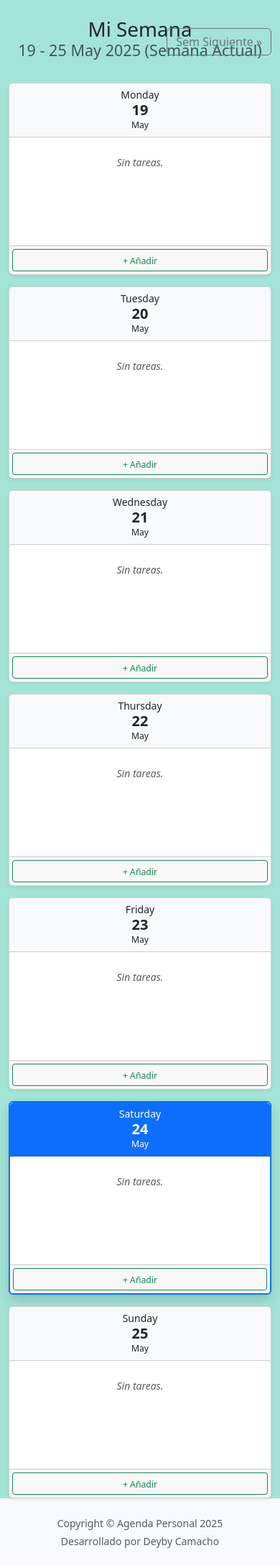
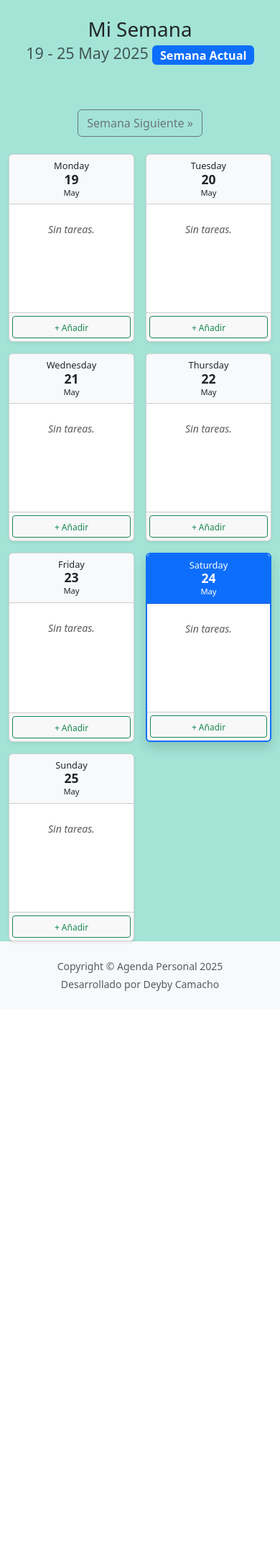
Before and after one commit to deyby01/agenda_personal, a Django app: page /agenda/ in a window 390 px wide. Shown: the part 56-2232 px from the top of the page at 72% size. After the commit the page ends 1433 px from the top, so only its background shows below. Run offline with Django 5.2, Linux system fonts and the light colour scheme; the visitor is signed in with stand-in values (Sample User, id 1); data that the repository does not hold is empty.

Commit message:
Mejore la vista de la semana en dispositivos mobiles para mejor visual

```diff
--- a/static/css/custom_style.css
+++ b/static/css/custom_style.css
@@ -9,3 +9,69 @@ body {
 .action-buttons-semana a small {
     font-size: 0.7rem;
 }
+
+/* --- INICIO DE ESTILOS RESPONSIVOS PARA VISTA SEMANAL --- */
+/* Aplicaremos estos estilos a pantallas más pequeñas que 768px (breakpoint 'md' de Bootstrap) */
+/* Esto cubrirá cuando tengas 2 columnas (xs, sm) o incluso si tuvieras 1 columna en xs. */
+@media (max-width: 767.98px) {
+    /* --- Cabecera de la tarjeta del día --- */
+    .card-header h5.small { /* Contenedor del texto del día: "Lunes", "19", "May" */
+        font-size: 0.8rem; /* Reduce el tamaño general si es necesario */
+        line-height: 1.2; /* Ajusta el interlineado */
+    }
+    .card-header h5.small .fs-5.fw-bold { /* Número del día, ej: "19" */
+        font-size: 1.1rem !important; /* Reduce el tamaño del número del día */
+    }
+    .card-header h5.small .small { /* Nombre del mes, ej: "May" */
+        font-size: 0.7rem; /* Reduce el tamaño del mes */
+    }
+
+    /* --- Cuerpo de la tarjeta del día --- */
+    .card-body.p-2 { /* Si tus card-body tienen padding p-2 */
+        padding: 0.5rem !important; /* Ajusta el padding interno del cuerpo de la tarjeta */
+    }
+
+    /* --- Tareas dentro de la tarjeta del día --- */
+    .card-body ul.list-unstyled li .fw-bold.small { /* Título de la tarea */
+        font-size: 0.85rem; /* Reduce el tamaño del título de la tarea */
+        white-space: normal;   /* Permite que el título se divida en múltiples líneas */
+        word-break: break-word;/* Rompe palabras largas para evitar desbordamiento horizontal */
+        line-height: 1.3;      /* Ajusta interlineado del título de tarea */
+    }
+    .card-body ul.list-unstyled li .text-muted.d-block { /* Tiempo estimado de la tarea */
+        font-size: 0.75rem;
+        line-height: 1;
+        margin-top: 0.1rem !important; /* Reduce espacio sobre el tiempo estimado */
+        margin-bottom: 0.2rem !important; /* Reduce espacio debajo del tiempo estimado */
+    }
+    .card-body ul.list-unstyled li .action-buttons-semana {
+        margin-top: 0.2rem !important; /* Reduce espacio sobre los botones E/X */
+    }
+     .card-body ul.list-unstyled li .me-2.pt-1 { /* Contenedor del checkbox */
+        padding-top: 0.1rem !important; /* Ajusta alineación vertical del checkbox con el título */
+    }
+
+
+    /* --- Footer de la tarjeta del día --- */
+    .card-footer.p-1 .btn-sm small { /* Botón "+ Añadir" */
+        font-size: 0.75rem;
+    }
+    .card-footer.p-1 .btn-sm { /* Botón "+ Añadir" en sí */
+        padding-top: 0.2rem;
+        padding-bottom: 0.2rem;
+    }
+
+    /* --- Sección de Proyectos Activos (si también necesita ajuste) --- */
+    .list-group-item h5.mb-1 { /* Título del proyecto */
+        font-size: 0.9rem;
+    }
+    .list-group-item .small.text-muted,
+    .list-group-item .mt-1 .ms-2.text-muted { /* Descripción/Estado/Tiempo Estimado del proyecto */
+        font-size: 0.75rem;
+    }
+    .list-group-item .mt-2.text-end .btn-sm { /* Botón Editar Proyecto */
+         padding: .15rem .4rem;
+         font-size: .75rem;
+    }
+}
+/* --- FIN DE ESTILOS RESPONSIVOS PARA VISTA SEMANAL --- */
--- a/tareas/templates/tareas/mi_semana.html
+++ b/tareas/templates/tareas/mi_semana.html
@@ -4,25 +4,27 @@
 {% block title %}Mi Semana ({{ rango_fechas_str }}){% endblock title %}
 
 {% block content %}
-<div class="d-flex justify-content-center align-items-center my-4 position-relative">
-    {# Botón Semana Anterior (condicional) #}
-    {% if semana_anterior_url %}
-        <a href="{{ semana_anterior_url }}" class="btn btn-outline-secondary position-absolute start-0" style="top: 50%; transform: translateY(-50%);">&laquo; Sem Anterior</a>
-    {% else %}
-        {# Espacio reservado para mantener el título centrado si el botón no está #}
-        <span class="btn btn-outline-secondary invisible position-absolute start-0" style="top: 50%; transform: translateY(-50%);">&laquo; Sem Anterior</span>
-    {% endif %}
-
-    <div class="text-center">
-        <h1 class="mb-0">Mi Semana</h1>
-        <h4 class="text-muted fw-normal">{{ rango_fechas_str }} {% if es_semana_actual %}(Semana Actual){% endif %}</h4>
+<div class="text-center my-4">
+    <h1 class="mb-1">Mi Semana</h1>
+    <h4 class="text-muted fw-normal mb-3">{{ rango_fechas_str }} {% if es_semana_actual %}<span class="badge bg-primary align-middle">Semana Actual</span>{% endif %}</h4>
+    <div class="d-flex flex-column flex-sm-row justify-content-between align-items-center">
+        {# Botón Semana Anterior (condicional) #}
+        <div class="mb-2 mb-sm-0"> {# Margen inferior en móvil, ninguno en sm y superior #}
+            {% if semana_anterior_url %}
+                <a href="{{ semana_anterior_url }}" class="btn btn-outline-secondary">&laquo; Semana Anterior</a>
+            {% else %}
+                {# Espacio invisible para mantener el equilibrio si el botón no está, o simplemente no mostrar nada #}
+                <a href="#" class="btn btn-outline-secondary invisible disabled" aria-disabled="true">&laquo; Semana Anterior</a>
+            {% endif %}
+        </div>
+        {# Botón Semana Siguiente #}
+        <div>
+            <a href="{{ semana_siguiente_url }}" class="btn btn-outline-secondary">Semana Siguiente &raquo;</a>
+        </div>
     </div>
-
-    {# Botón Semana Siguiente #}
-    <a href="{{ semana_siguiente_url }}" class="btn btn-outline-secondary position-absolute end-0" style="top: 50%; transform: translateY(-50%);">Sem Siguiente &raquo;</a>
 </div>
 
-<div class="row row-cols-1 row-cols-sm-2 row-cols-md-3 row-cols-lg-4 row-cols-xl-7 g-3">
+<div class="row row-cols-2 row-cols-sm-2 row-cols-md-3 row-cols-lg-4 row-cols-xl-7 g-3">
     {# Para 7 columnas en pantallas XL, 4 en LG, 3 en MD, 2 en SM, 1 por defecto #}
     {% for dia_info in dias_con_tareas %}
         <div class="col">
```
